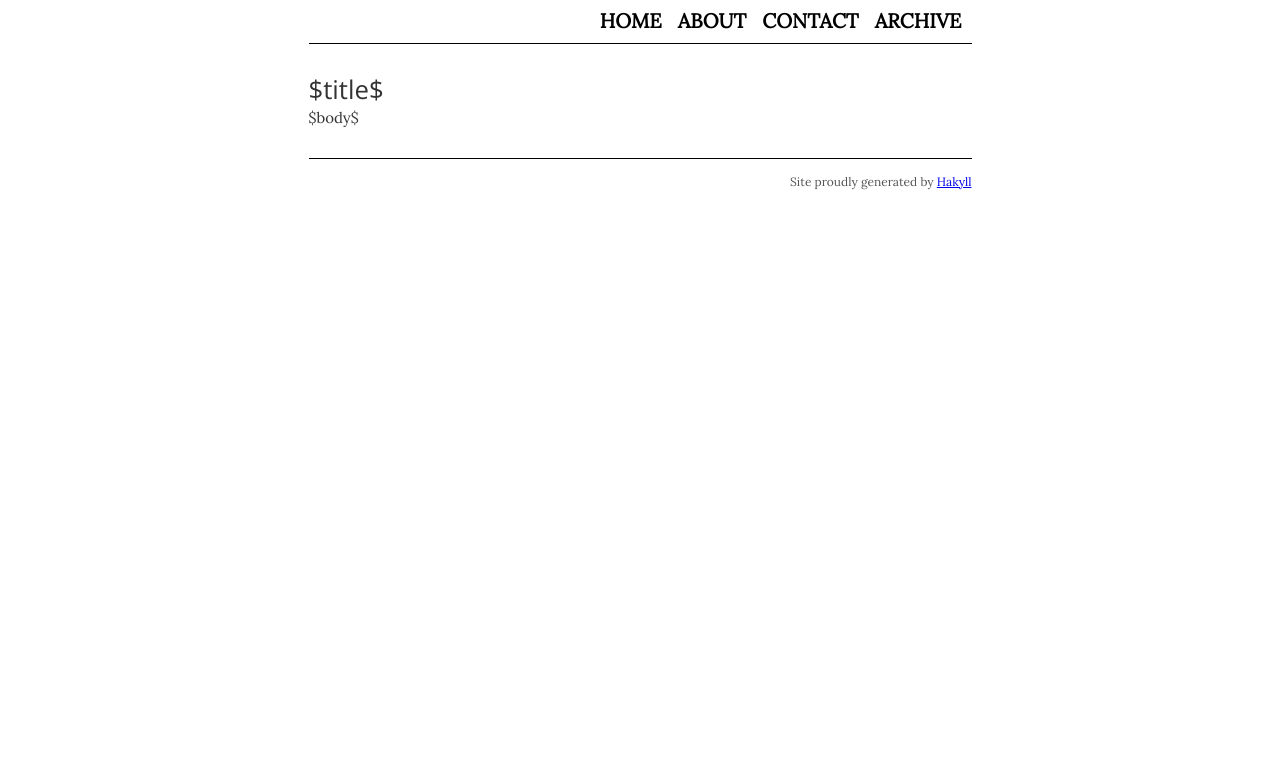
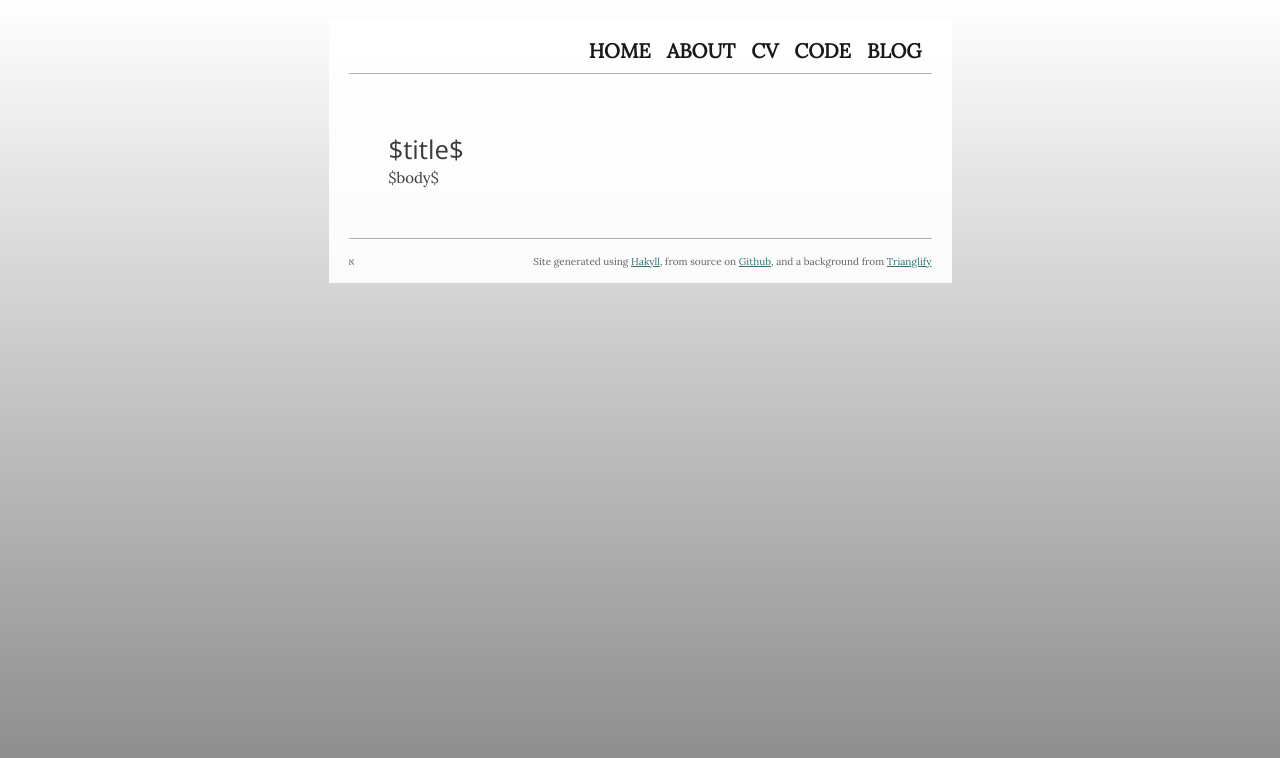
Before and after one commit to AdamHarries/aah.io, a plain HTML site: page templates/default.html in a window 1280 px wide. Drawn offline with nearby package versions, Linux system fonts and the light colour scheme; some packages are replaced by stand-ins of ours; a web font is replaced by a local one.

Commit message:
cleaned up structure, separated blog and code section, added cv, and about section. wrote some stuff, changed css, and added trianglify background

```diff
--- a/css/uberwriter.css
+++ b/css/uberwriter.css
@@ -15,10 +15,34 @@ html {
 body {
 	font-family: 'Lora', Georgia, Times, serif;
 	font-size: 15px;
-	color: #333;
+	color: #101010;
     width: 663px;
     margin: 0 auto;
     line-height: 1.4em;
+    background-color: #DDDDDD;
+    background: linear-gradient(#FFFFFF, #888888);
+    background-attachment: fixed;
+    background-size: cover;
+}
+#content {
+	background-color: #FFFFFF;
+	padding: 10px 20px 20px 20px;
+	margin: 20px 20px 20px 20px;
+	opacity: 0.90;
+	filter: alpha(opacity=90);
+}
+
+a:link {
+	color: #226666;
+}
+a:visited{
+	color: #AA4139;
+}
+a:hover{
+	color: #2B823A;
+}
+a:active{
+	color: #AA6C39;
 }
 /*@media screen and (max-width: 767px) {
 	body{
@@ -106,7 +130,7 @@ img {
 }
 
 div#header {
-    border-bottom: 1px solid black;
+    border-bottom: 1px solid #AAAAAA;
     margin-bottom: 20px;
     padding: 10px 10px 10px 10px;
 }
@@ -126,14 +150,21 @@ div#header #navigation a {
 }
 
 div#footer {
-    border-top: solid 1px black;
+    border-top: solid 1px #AAAAAA;
     color: #555;
-    font-size: 12px;
+    font-size: 10px;
     margin-top: 30px;
     padding: 12px 0px 12px 0px;
-    text-align: right;
+    /*text-align: right;*/
 }
-
+div#footer > #fl {
+	float: left;
+	text-align: left;
+}
+div#footer > #fr {
+	text-align: right;
+	float: right;
+}
 /* Syntax highlighting stuff */
 /* Generated by pandoc. */
 table.sourceCode, tr.sourceCode, td.lineNumbers, td.sourceCode, table.sourceCode pre
@@ -156,7 +187,7 @@ td.sourceCode { padding-left: 5px; }
 
 code {
 	font-family: 'Fantasque Sans Mono', monospace;
-	font-size: 14px;
+	font-size: 16px;
 }
 
 pre {
@@ -168,3 +199,13 @@ pre {
     -o-tab-size:   6;
     tab-size:      6;
 }
+
+#homepageCode > pre > code
+{
+	font-size: 12px !important;
+	white-space: pre-wrap;
+	white-space: -moz-pre-wrap;
+	white-space: -pre-wrap;
+	white-space: -o-pre-wrap;
+	word-wrap: break-word;
+}
--- a/templates/default.html
+++ b/templates/default.html
@@ -4,22 +4,24 @@
 <html xmlns="http://www.w3.org/1999/xhtml" xml:lang="en" lang="en">
     <head>
         <meta http-equiv="Content-Type" content="text/html; charset=UTF-8" />
-        <title>aah.io - $title$</title>
+        <title>$title$ - aah.io</title>
          <link href='http://fonts.googleapis.com/css?family=Lora|Open+Sans' rel='stylesheet' type='text/css'>
          <link rel="stylesheet" media="screen" href="http://openfontlibrary.org/face/fantasque-sans-mono" rel="stylesheet" type="text/css"/>
         <link rel="stylesheet" type="text/css" href="/css/uberwriter.css" />
         <script type="text/javascript"
-  src="http://cdn.mathjax.org/mathjax/latest/MathJax.js?config=TeX-AMS-MML_HTMLorMML">
-
-</script>
+  src="http://cdn.mathjax.org/mathjax/latest/MathJax.js?config=TeX-AMS-MML_HTMLorMML"></script>
+        <script src="http://d3js.org/d3.v3.min.js"></script>
+        <script src="/js/trianglify.js"></script>
     </head>
     <body>
+        <div id="content">
             <div id="header">
                 <div id="navigation">
                     <a href="/">Home</a>
                     <a href="/about/">About</a>
-                <a href="/contact/">Contact</a>
-                <a href="/archive/">Archive</a>
+                    <a href="/cv/">CV</a>
+                    <a href="/code/">Code</a>
+                    <a href="/blog/">Blog</a>
                 </div>
             </div>
 
@@ -29,9 +31,16 @@
                 $body$
             </div>
             <div id="footer">
-            Site proudly generated by
-            <a href="http://jaspervdj.be/hakyll">Hakyll</a>
+                <div id="fl">
+                    א
                 </div>
-
+                <div id="fr">
+                    Site generated using
+                    <a href="http://jaspervdj.be/hakyll">Hakyll</a>, from source on <a href="https://github.com/AdamHarries/aah.io">Github</a>, and a background from <a href="http://qrohlf.com/trianglify/">Trianglify</a>
+                </div>
+            </div>
+        </div>
+         <script type="text/javascript" src="/js/background.js">
+         </script>
     </body>
 </html>
```
Also changed, not shown: index.html (deleted, +0 -16 lines), 4 other files. Lines whose indentation alone changed are shown as unchanged.
